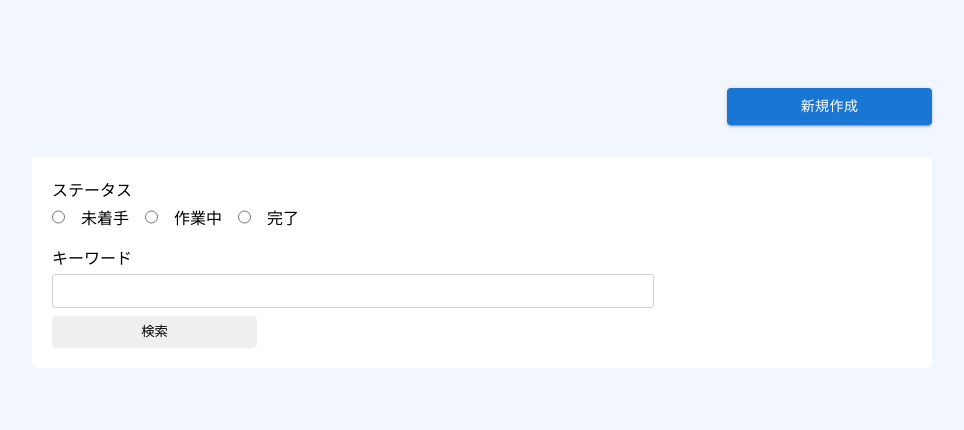
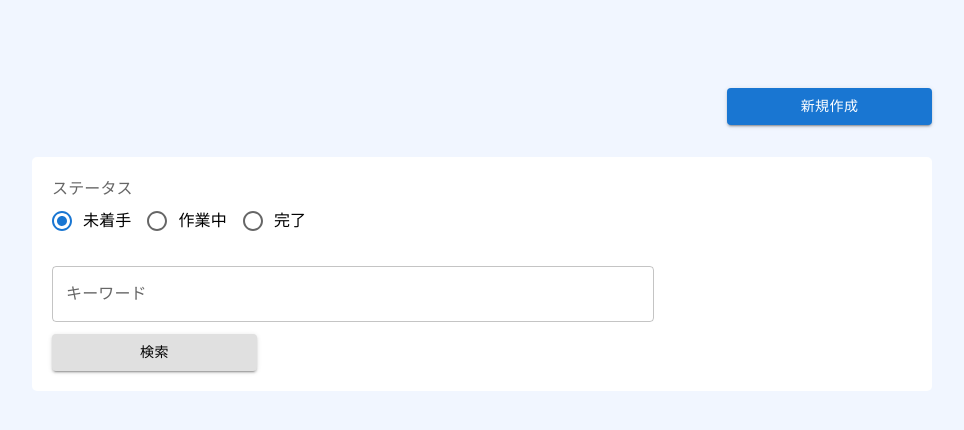
Before and after one commit to MizukiIijima/todo, a React (Vite) app: page / in a window 1280 px wide. Shown: the top 430 px of the page, without its empty margins (158-1122 px from the left). Built offline with nearby package versions, Linux system fonts and the light colour scheme.

Commit message:
タスクを検索できるようにコードを追加

```diff
--- a/src/App.jsx
+++ b/src/App.jsx
@@ -15,6 +15,8 @@ function App() {
     const [tasks, setTasks] = useState([]);
     const [editFlag, setEditFlag] = useState(false);
     const [editTaskId, setEditTaskId] = useState(false);
+    const [filterForm, setFilterForm] = useState({});
+    const [filteredTasks, setFilteredTasks] = useState([]);
 
     //ローカルストレージの値をformdataに設定
     useEffect(() => {
@@ -27,12 +29,22 @@ function App() {
         }
         setTasks(storedTasks);
 
-    }, [])
+    }, []);
+
+    useEffect(() => {
+        if (filteredTasks.length) {
+            setTasks(filteredTasks);
+        }
+    }, [filteredTasks]);
 
     return (
         <>
             <CreateBtn modalFlag={modalFlag} setModalFlag={setModalFlag} />
-            <Filter status={status} setStatus={setStatus} />
+            <Filter
+                status={status} setStatus={setStatus}
+                tasks={tasks}
+                filterForm={filterForm} setFilterForm={setFilterForm}
+                filteredTasks={filteredTasks} setFilteredTasks={setFilteredTasks}/>
             <ModalComponent
                 modalFlag={modalFlag} setModalFlag={setModalFlag}
                 formdata={formdata} setFormdata={setFormdata}
@@ -41,8 +53,10 @@ function App() {
                 editTaskId={editTaskId} setEditTaskId={setEditTaskId}
             />
             <Task
-                tasks={tasks} modalFlag={modalFlag} setModalFlag={setModalFlag}
+                tasks={tasks} setTasks={setTasks}
+                modalFlag={modalFlag} setModalFlag={setModalFlag}
                 setEditFlag={setEditFlag} setEditTaskId={setEditTaskId}
+                filteredTasks={filteredTasks}
             />
         </>
     );
--- a/src/components/Filter/Filter.css
+++ b/src/components/Filter/Filter.css
@@ -24,11 +24,12 @@
     margin-bottom: 0.3rem;
     display: block;
 }
-.keywordText{
-    border: 1px solid #CFCFCF;
-    border-radius: 3px;
+.filter .keywordText{
     width: 70%;
     line-height: 2rem;
+    margin-top: 1.5rem;
+    margin-bottom: 0.3rem;
+    z-index: 0;
 }
 .searchBtn{
     width: 12.8125rem;
--- a/src/components/Filter/Filter.jsx
+++ b/src/components/Filter/Filter.jsx
@@ -1,28 +1,59 @@
-import { useState } from "react";
+import { useEffect, useState } from "react";
 import { useForm } from "react-hook-form";
-import { Button } from "@mui/material";
+import { Button, FormControlLabel, FormLabel, Radio, RadioGroup, TextField } from "@mui/material";
 import "./Filter.css";
 
-export const Filter = (states, setStatus) => {
+export const Filter = ({states, setStatus, tasks, filterForm, setFilterForm, filteredTasks, setFilteredTasks}) => {
 
-    const onSubmit = () => {
+    const { register, handleSubmit, getValues, setValue} = useForm();
+
+    const searchTask = () => {
+        const filterStatus = getValues();
+        setFilterForm(filterStatus);
+        let filteredTasks = [];
+
+        tasks.forEach(task => {
+            const keywordMatch = task.description.includes(filterStatus.keyword);
+            const statusMatch = filterStatus.status === task.status;
+
+            // 検索キーワードを含みステータスが一致する場合
+            if (keywordMatch && statusMatch) {
+                filteredTasks.push(task);
+            } else if (statusMatch) {
+                filteredTasks.push(task);
+            }
+        });
+
+        setFilteredTasks(filteredTasks);
 
     }
 
+    useEffect(() => {
+        setFilterForm(getValues());
+    }, []);
+
     return(
-        <div className="filter">
-            <p className="statusTitle">ステータス</p>
-            <div className="statusBlock">
-                <input type="radio" id="notStarted" name="status" />
-                <label htmlFor="notStarted">未着手</label>
-                <input type="radio" id="working" name="status" />
-                <label htmlFor="working">作業中</label>
-                <input type="radio" id="complete" name="status" />
-                <label htmlFor="complete">完了</label>
-            </div>
-            <label htmlFor="keyword" className="keywordTitle">キーワード</label>
-            <input type="text" id="keyword" className="keywordText"/>
-            <button className="searchBtn">検索</button>
-        </div>
+        <form onSubmit={handleSubmit(searchTask)} className="filter">
+            <FormLabel>ステータス</FormLabel>
+            <RadioGroup
+                defaultValue={"notStart"}
+                row
+            >
+                <FormControlLabel value={"notStart"} {...register("status")} control={<Radio/>} label={"未着手"}/>
+                <FormControlLabel value={"working"} {...register("status")} control={<Radio/>} label={"作業中"}/>
+                <FormControlLabel value={"complete"} {...register("status")} control={<Radio/>} label={"完了"}/>
+            </RadioGroup>
+            <TextField
+                type="text" label="キーワード" className="keywordText"
+                defaultValue={""}
+                {...register("keyword")}
+            />
+            <Button
+                type="submit"
+                variant="contained"
+                color="inherit"
+                sx={{marginTop: "0.5rem", display: "block"}}
+            >検索</Button>
+        </form>
     );
 }
--- a/src/components/Task/Task.jsx
+++ b/src/components/Task/Task.jsx
@@ -1,7 +1,7 @@
 import { useCallback } from 'react';
 import "./Task.css";
 
-export const Task = ({ tasks, setModalFlag, setEditFlag, setEditTaskId }) => {
+export const Task = ({ tasks, setTasks, setModalFlag, setEditFlag, setEditTaskId, filteredTasks }) => {
 
     const handleClick = useCallback((taskId) => {
         setModalFlag(true);
@@ -11,7 +11,7 @@ export const Task = ({ tasks, setModalFlag, setEditFlag, setEditTaskId }) => {
 
     const getStatus = (status) => {
         switch(status){
-            case "notstart":
+            case "notStart":
                 return "未着手";
             case "working":
                 return "作業中";
```
